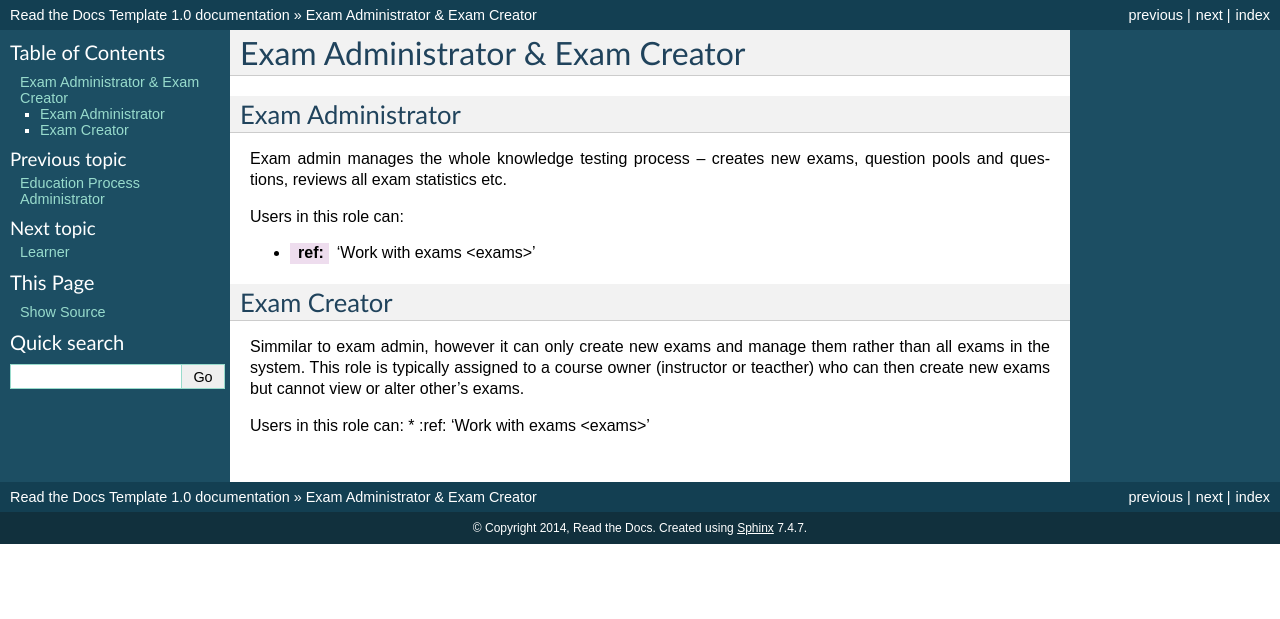
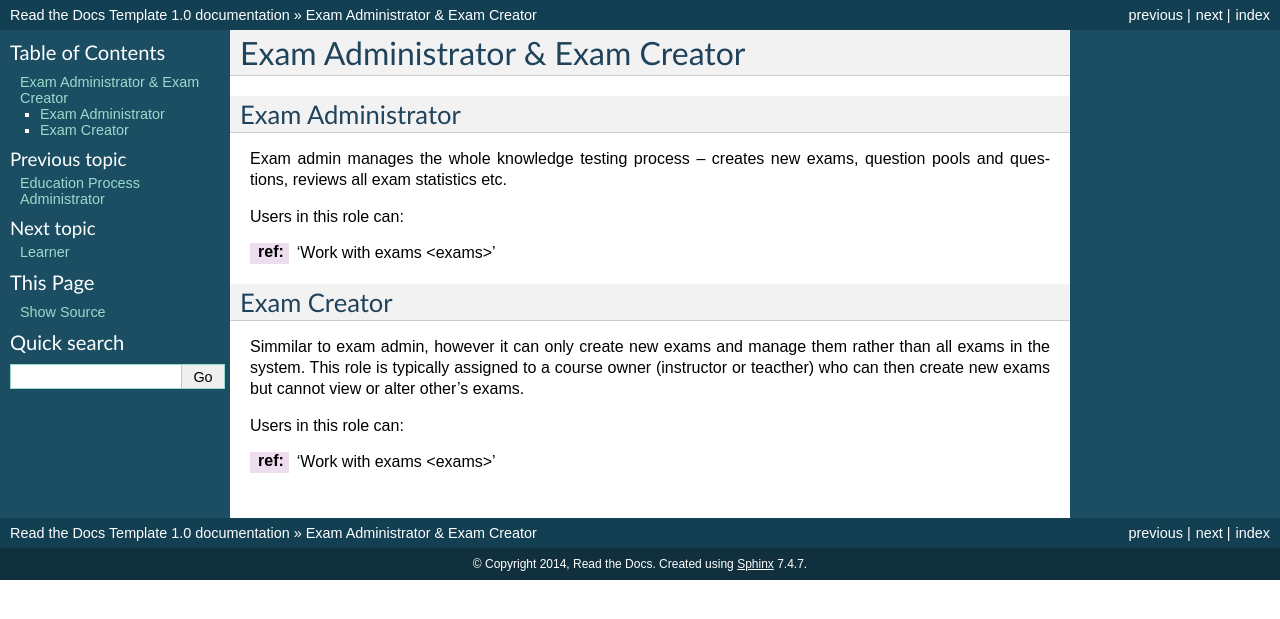
Before and after one commit to pslisko/performa365docs, a Sphinx documentation site: the page built from docs/gettoknow/test_administrator_and_test_creator.rst, in a window 1280 px wide. Shown: the top 619 px of the page. Built offline with Sphinx 7.4.7, drawn with Linux system fonts in a browser that asks for light colours; pages that are not in the unit, such as notebooks, are missing from menus.

```diff
--- a/docs/gettoknow/test_administrator_and_test_creator.rst
+++ b/docs/gettoknow/test_administrator_and_test_creator.rst
@@ -13,7 +13,7 @@ Exam admin manages the whole knowledge testing process – creates new exams, qu
 ..
 Users in this role can:
 
-* :ref: 'Work with exams <exams>'
+:ref: 'Work with exams <exams>'
 
 
 
@@ -26,4 +26,5 @@ Simmilar to exam admin, however it can only create new exams and manage them rat
 
 ..
 Users in this role can:
-* :ref: 'Work with exams <exams>'
+
+:ref: 'Work with exams <exams>'
```
